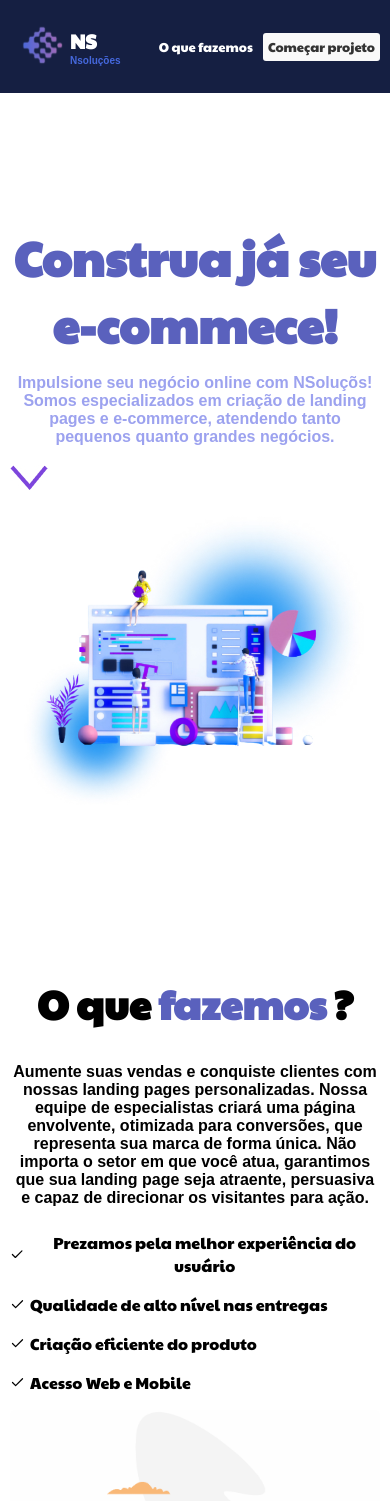
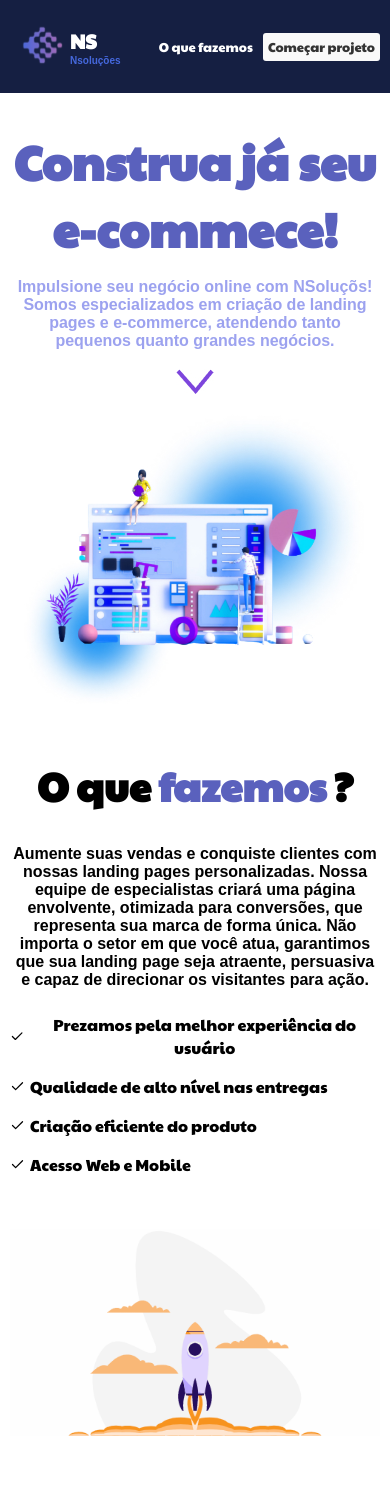
Before and after one commit to natamartins/mycompany, a Next.js app: page / in a window 390 px wide. Shown: the top 1501 px of the page. Built offline with nearby package versions, Linux system fonts and the light colour scheme.

Commit message:
new update

```diff
--- a/src/app/page.tsx
+++ b/src/app/page.tsx
@@ -1,11 +1,12 @@
 "use client"
 import React, { useEffect } from "react"
+import Link from "next/link";
 import * as Scroll from 'react-scroll'
 let Button = Scroll.Link
 import AOS from 'aos';
 import 'aos/dist/aos.css'
 //
-import { ChevronDown, Instagram, Linkedin, Menu, Twitter } from "lucide-react"
+import { Instagram, Linkedin, Twitter } from "lucide-react"
 import CardList from "@/components/CardList"
 import Image from "next/image"
 //
@@ -16,7 +17,7 @@ import Photo04 from '../../public/img/Futuristic.gif'
 import Marketing from '../../public/img/tecnolog-removebg-preview.png'
 import Arrow from '../../public/img/Arrow.jpg'
 import Form from "@/components/Form"
-import Link from "next/link";
+
 
 export default function Home(): JSX.Element {
   useEffect(() => {
@@ -40,16 +41,11 @@ export default function Home(): JSX.Element {
             <Button style={{ cursor: 'pointer' }} to="whatwedo" spy={true} smooth={true} offset={50} duration={500} >O que fazemos</Button>
             <Button style={{ cursor: 'pointer' }} to="createproject" spy={true} smooth={true} offset={50} duration={500} >Começar projeto</Button>
           </div>
-          {/* <div className="card_nav-menu">
-            <Menu />
-          </div> */}
         </nav>
       </header>
       <main className="card_container">
         <section className="card_presentation" id="representation">
-          {/* <span className="card_background" /> */}
           <div className="card_presentation-boximg" data-aos="fade-right">
-            {/* <span className="card_borderimg" /> */}
             <Image src={Imagem01} alt="" />
           </div>
           <div className="card_presentation-boxcontent" data-aos="fade-down">
@@ -139,7 +135,7 @@ export default function Home(): JSX.Element {
                 <h2>Código</h2>
                 <p>
                   Através das tecnologias React,
-                  TypeScript e Next ou Vue, damos vida ao
+                  TypeScript, VIte, Next ou Vue, damos vida ao
                   design levando em consideração
                   desempenho e <span>qualidade</span>.
                 </p>
--- a/src/styles/card_footer.scss
+++ b/src/styles/card_footer.scss
@@ -37,7 +37,6 @@
     }
 }
 
-
 .card_footer-contact {
     width: 100%;
     max-width: var(--max-width);
@@ -49,7 +48,7 @@
 }
 
 .card_footer-contact p {
-    color: rgb(222, 222, 222);
+    color: #ededed;
     font-weight: bold;
 }
 
--- a/src/styles/card_marketing.scss
+++ b/src/styles/card_marketing.scss
@@ -41,9 +41,8 @@
         margin-bottom: 2rem;
     }
 
-    .card_marketing-img img {
-        width: 25rem;
-        height: 20rem;
-        padding: 0px 40px;
+    .card_marketing-img {
+        width: 100%;
+        height: auto;
     }
 }
--- a/src/styles/card_presentation.scss
+++ b/src/styles/card_presentation.scss
@@ -14,15 +14,12 @@
 
 .card_presentation-boximg {
     position: relative;
-
-    img {
-        width: 600px;
-        height: 400px;
-    }
+    width: 600px;
+    height: 400px;
 }
 
 .card_presentation-boxcontent {
-    margin-top: 7rem;
+    margin-top: 8rem;
     position: relative;
 }
 
@@ -71,7 +68,7 @@
 
 @media (max-width:900px) {
     .card_container {
-        margin-top: 7rem;
+        margin-top: 0rem;
     }
 
     .card_presentation {
@@ -80,7 +77,7 @@
         text-align: center;
         justify-content: center;
         align-items: center;
-        margin-bottom: 0rem;
+        gap: 0px;
     }
 
     .card_background {
@@ -89,6 +86,7 @@
 
     .card_presentation-boxcontent {
         grid-row: 1;
+        margin-bottom: -8rem;
     }
 
     .card_presentation-boxcontent h1 {
@@ -101,14 +99,20 @@
 
     .card_presentation-boximg {
         padding: 0 10px;
+        width: 100%;
+        height: auto;
 
         img {
             width: 100%;
-            height: auto;
         }
     }
 
-    .card_borderimg {
-        display: none;
+
+    .card_presentation-arrow {
+        position: absolute;
+        bottom: 0px;
+        left: 0px;
+        right: 0px;
+        animation: arrow 2s infinite;
     }
 }
--- a/src/styles/card_whatwedo.scss
+++ b/src/styles/card_whatwedo.scss
@@ -42,25 +42,24 @@
 
 .card_whatwedo-img01 img {
     width: 100%;
-    height: 360px;
-    border-radius: 5px;
 }
+
+
 
 .card_whatwedo-img02 img {
     width: 100%;
-    height: 280px;
 }
-
 
 .card_whatwedo-list01 {
     display: flex;
+    align-items: center;
     justify-content: space-between;
     gap: 0rem;
 }
 
-
 .card_whatwedo-list02 {
     display: grid;
+    align-items: center;
     grid-template-columns: 1fr 1fr;
 }
 
@@ -73,6 +72,7 @@
 @media (max-width:900px) {
     .card_whatwedo {
         margin-bottom: 5rem;
+        margin-top: -15rem;
     }
 
     .card_whatwedo-list01 {
@@ -87,7 +87,7 @@
 
     .card_whatwedo-img01 img,
     .card_whatwedo-img02 img {
-        height: auto;
+        object-fit: contain;
     }
 
     .card_whatwedo-textinfo {
--- a/src/styles/global.scss
+++ b/src/styles/global.scss
@@ -10,12 +10,13 @@ body {
     overflow-x: hidden;
 }
 
-
-
-
 a {
     text-decoration: none;
     color: var(--white);
+}
+
+img {
+    object-fit: contain;
 }
 
 ul {
```
